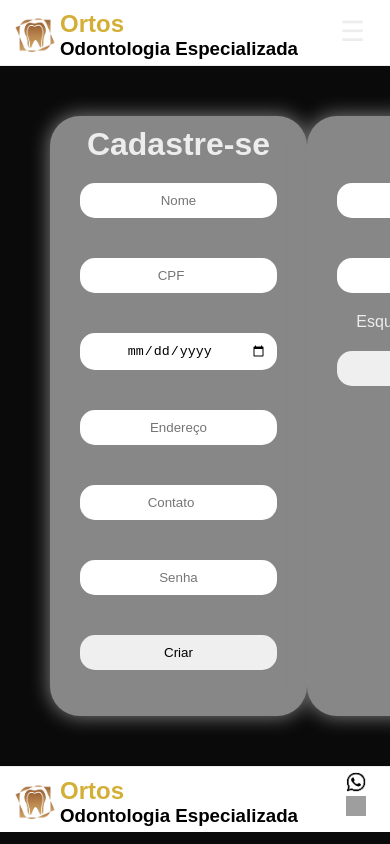
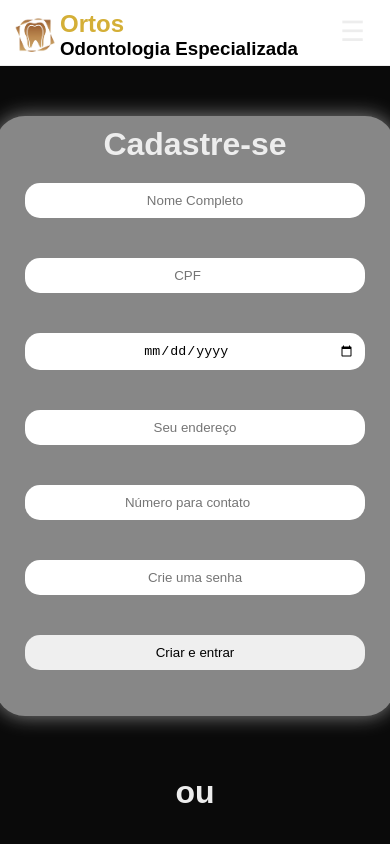
Before and after one commit to rickcsta/Clinica-Odonto, a Next.js app: page /cadelog in a window 390 px wide. Shown: the top 844 px of the page. Built offline with nearby package versions, Linux system fonts and the light colour scheme; grey boxes are pictures that could not be loaded.

Commit message:
login funcionando

```diff
--- a/src/app/api/route.js
+++ b/src/app/apiCad/route.js
@@ -1,13 +1,15 @@
 import { NextResponse } from 'next/server'
 import pool from "../lib/db"
 
+// cadastro
+
 export async function POST(request) {
   try {
-    const { nome, cpf, nascimento, endereco, contato, senha } = await request.json()
+    const { nome, cpfcad, nascimento, endereco, contato, senhacad } = await request.json()
     const client = await pool.connect()
     const result = await client.query(
       'INSERT INTO cliente (nome, cpf, nascimento, endereco, contato, senha) VALUES ($1, $2, $3, $4, $5, $6) RETURNING *',
-      [nome, cpf, nascimento, endereco, contato, senha]
+      [nome, cpfcad, nascimento, endereco, contato, senhacad]
     )
 
     const id_cliente = result.rows[0].id_cliente
--- /dev/null
+++ b/src/app/apiLog/route.js
@@ -0,0 +1,23 @@
+import { NextResponse } from 'next/server'
+import pool from "../lib/db"
+
+//login
+
+export async function POST(request) {
+  try {
+    const {  cpflog, senhalog } = await request.json()
+    const client = await pool.connect()
+    const result = await client.query(
+      'SELECT * FROM cliente WHERE cpf = $1 AND senha = $2',
+      [ cpflog, senhalog]
+    )
+
+    const id_cliente = result.rows[0].id_cliente
+    client.release()
+
+    return NextResponse.json({ message: 'Cliente logado com sucesso', id_cliente }, { status: 201 })
+  } catch (error) {
+    console.error('Erro ao logar cliente:', error)
+    return NextResponse.json({ error: 'Internal Server Error' }, { status: 500 })
+  }
+}
--- a/src/app/cadelog/page.js
+++ b/src/app/cadelog/page.js
@@ -6,21 +6,24 @@ import { useRouter } from 'next/navigation'
 
 export default function ClienteForm() {
   const [nome, setNome] = useState('')
-  const [cpf, setCpf] = useState('')
+  const [cpfcad, setCpfcad] = useState('')
+  const [cpflog, setCpflog] = useState('')
   const [nascimento, setNascimento] = useState('')
   const [endereco, setEndereco] = useState('')
   const [contato, setContato] = useState('')
-  const [senha, setSenha] = useState('')
+  const [senhacad, setSenhacad] = useState('')
+  const [senhalog, setSenhalog] = useState('')
 
-   const router = useRouter()
+  const router = useRouter()
 
-  const handleSubmit = async (e) => {
+  // Cadastro
+  const handleCadastro = async (e) => {
     e.preventDefault()
 
-    const cliente = { nome, cpf, nascimento, endereco, contato, senha }
+    const cliente = { nome, cpfcad, nascimento, endereco, contato, senhacad }
 
     try {
-      const response = await fetch('/api', {
+      const response = await fetch('/apiCad', {
         method: 'POST',
         headers: { 'Content-Type': 'application/json' },
         body: JSON.stringify(cliente)
@@ -35,41 +38,66 @@ export default function ClienteForm() {
         alert(`Erro ao cadastrar cliente: ${errorData.error}`)
       }
     } catch (error) {
-      console.error('Erro ao enviar formulário:', error)
+      console.error('Erro ao enviar formulário de cadastro:', error)
+      alert('Erro de conexão com o servidor.')
+    }
+  }
+
+  // Login
+  const handleLogin = async (e) => {
+    e.preventDefault()
+
+    try {
+      const response = await fetch('/apiLog', {
+        method: 'POST',
+        headers: { 'Content-Type': 'application/json' },
+        body: JSON.stringify({ cpflog, senhalog })
+      })
+
+      if (response.ok) {
+        const data = await response.json()
+        const id_cliente = data.id_cliente
+        router.push(`/perfil/${id_cliente}`)
+      } else {
+        const errorData = await response.json()
+        alert(`Erro ao fazer login: ${errorData.error}`)
+      }
+    } catch (error) {
+      console.error('Erro ao fazer login:', error)
       alert('Erro de conexão com o servidor.')
     }
   }
 
   return (
-    <>
     <div className={style.container}>
-     <div className={style.cadastro}>
+      <div className={style.cadastro}>
         <div className={style.containercad}>
           <h1 className="titulo">Cadastre-se</h1>
-            <form className={style.entradas} onSubmit={handleSubmit}>
-              <input className={style.input}  type="text" placeholder="Nome" value={nome} onChange={(e) => setNome(e.target.value)} required/>
-              <input className={style.input}  type="number" id="cpf" placeholder="CPF" value={cpf} onChange={(e) => setCpf(e.target.value)} required/>
-              <input className={style.input}  type="date" placeholder="Data de Nascimento" value={nascimento} onChange={(e) => setNascimento(e.target.value)} required/>
-              <input className={style.input}  type="text" placeholder="Endereço" value={endereco} onChange={(e) => setEndereco(e.target.value)} required/>
-              <input className={style.input}  type="number" placeholder="Contato" value={contato} onChange={(e) => setContato(e.target.value)} required/>
-              <input className={style.input}  type="password" placeholder="Senha" value={senha} onChange={(e) => setSenha(e.target.value)} required/>
-              <button className={style.botao}  type="submit" placeholder="Agendar">Criar</button>
-            </form>
+          <form className={style.entradas} onSubmit={handleCadastro}>
+            <input className={style.input} type="text" placeholder="Nome Completo" value={nome} onChange={(e) => setNome(e.target.value)} required />
+            <input className={style.input} type="number" placeholder="CPF" value={cpfcad} onChange={(e) => setCpfcad(e.target.value)} required />
+            <input className={style.input} type="date" placeholder="Data de Nascimento" value={nascimento} onChange={(e) => setNascimento(e.target.value)} required />
+            <input className={style.input} type="text" placeholder="Seu endereço" value={endereco} onChange={(e) => setEndereco(e.target.value)} required />
+            <input className={style.input} type="number" placeholder="Número para contato" value={contato} onChange={(e) => setContato(e.target.value)} required />
+            <input className={style.input} type="password" placeholder="Crie uma senha" value={senhacad} onChange={(e) => setSenhacad(e.target.value)} required />
+            <button className={style.botao} type="submit">Criar e entrar</button>
+          </form>
         </div>
       </div>
+
+      <div className={style.meio}><h1>ou</h1></div>
 
       <div className={style.login}>
         <div className={style.containerlog}>
           <h1 className="titulo">Login</h1>
-            <form className={style.entradas}>
-              <input className={style.input}  type="text" placeholder="CPF" required/>
-              <input className={style.input}  type="text" placeholder="Senha" required/>
-              <Link href="#"><p>Esqueceu sua senha?</p></Link>
-              <button className={style.botao} type="submit" placeholder="Agendar">Entrar</button>
-            </form>
+          <form className={style.entradas} onSubmit={handleLogin}>
+            <input className={style.input} type="text" placeholder="CPF" value={cpflog} onChange={(e) => setCpflog(e.target.value)} required />
+            <input className={style.input} type="password" placeholder="Senha" value={senhalog} onChange={(e) => setSenhalog(e.target.value)} required />
+            <Link href="#"><p>Esqueceu sua senha?</p></Link>
+            <button className={style.botao} type="submit">Entrar</button>
+          </form>
         </div>
       </div>
     </div>
-    </>
-  );
-};
+  )
+}
--- a/src/app/cadelog/page.module.css
+++ b/src/app/cadelog/page.module.css
@@ -1,3 +1,4 @@
+/*css maior que 1000px*/
 .container{
     display: flex;
     justify-content: space-around;
@@ -40,3 +41,61 @@
     background-color: #d4af37;
     box-shadow: 0 0 20px 0 #d4af37;
 }
+
+.meio{
+    margin-top: 20%;
+}
+
+/*css menor que 1000px*/
+
+@media (max-width: 1000px) {
+.container{
+    display: flex;
+    flex-direction: column;
+    padding: 50px;
+    align-items: center;
+}
+
+.cadastro, .login{
+    background-color: #878787;
+    width: 400px;
+    height: 600px;
+    border-radius: 30px;
+    box-shadow: 0 0 20px 0 #878787;
+    padding: 10px;
+    text-align: center;
+}
+
+
+
+.entradas{
+    display: flex;
+    flex-direction: column;
+
+}
+.input{
+    margin: 20px;
+    border-radius: 15px;
+    border: none;
+    padding: 10px;
+    text-align: center;
+}
+
+.botao{
+    margin: 20px;
+    border-radius: 15px;
+    border: none;
+    padding: 10px;
+    cursor: pointer;
+}
+
+.botao:hover{
+    background-color: #d4af37;
+    box-shadow: 0 0 20px 0 #d4af37;
+}
+
+.meio{
+    margin-bottom: 20%;
+}
+
+}
--- a/src/app/perfil/[id]/page.js
+++ b/src/app/perfil/[id]/page.js
@@ -6,7 +6,7 @@ export default async ({params}) => {
  return (<>
     <div className={style.geral}>
      <div className={style.container}>
-        <div className={style.cima}><h1>{cliente.rows[0].nome}</h1></div>
+        <div className={style.cima}><h1>Olá, {cliente.rows[0].nome}</h1></div>
 
         <div className={style.baixo}>
         <div className={style.left}>
```
